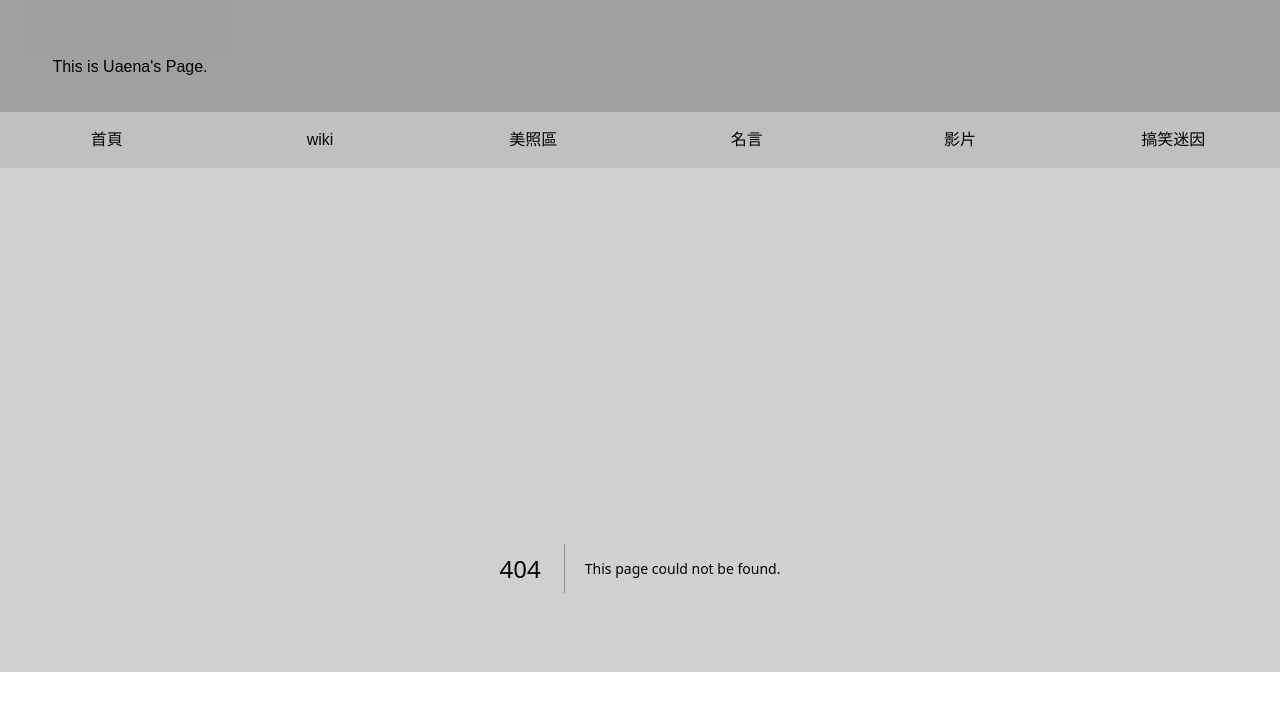
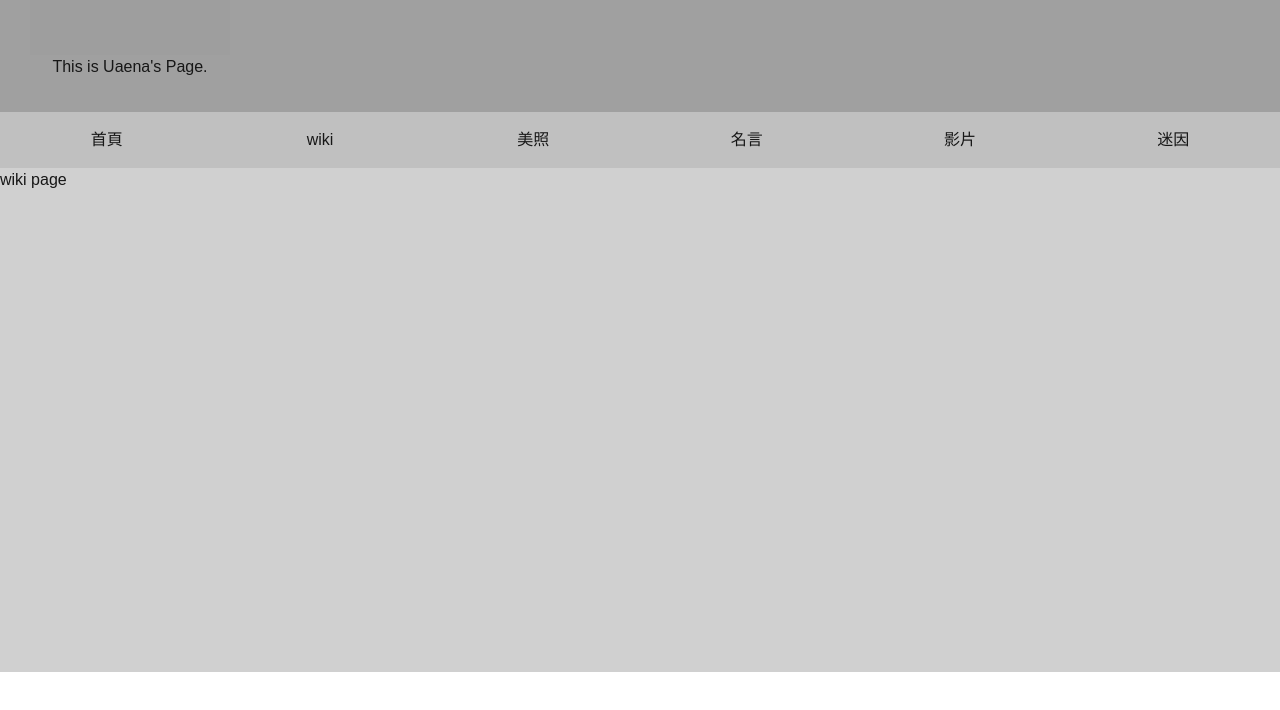
Before and after one commit to SuChenYu0623/Uaena, a Next.js app in the folder my-app/: page /meme in a window 1280 px wide. Before the commit this address had no page. Shown: the part 128-838 px from the top of the page. After the commit the page ends 800 px from the top, so only its background shows below. Built offline with nearby package versions, Linux system fonts and the light colour scheme; grey boxes are pictures that could not be loaded.

Commit message:
refactor: 將路由給解構出來

```diff
--- a/my-app/app/layout.tsx
+++ b/my-app/app/layout.tsx
@@ -18,6 +18,33 @@ export const metadata: Metadata = {
   title: "Create Next App",
   description: "Generated by create next app",
 };
+
+const routes = [
+  {
+    link: '/',
+    name: '首頁'
+  },
+  {
+    link: '/wiki',
+    name: 'wiki'
+  },
+  {
+    link: '/pictures',
+    name: '美照'
+  },
+  {
+    link: '/quote',
+    name: '名言'
+  },
+  {
+    link: '/videos',
+    name: '影片'
+  },
+  {
+    link: '/meme',
+    name: '迷因'
+  }
+]
 
 export default function RootLayout({
   children,
@@ -43,24 +70,14 @@ export default function RootLayout({
           </div>
           <div className="navbar">
             <ul>
-              <li>
-                <a>首頁</a>
-              </li>
-              <li>
-                <a>wiki</a>
-              </li>
-              <li>
-                <a>美照區</a>
-              </li>
-              <li>
-                <a>名言</a>
-              </li>
-              <li>
-                <a>影片</a>
-              </li>
-              <li>
-                <a>搞笑迷因</a>
-              </li>
+              {routes.map(route => {
+                const { link, name } = route;
+                return (
+                  <li>
+                    <a href={link}>{name}</a>
+                  </li>
+                )
+              })}
             </ul>
           </div>
           <div className="main-content">
--- /dev/null
+++ b/my-app/app/meme/page.tsx
@@ -0,0 +1,7 @@
+export default function Home() {
+  return (
+      <div>
+        <div>wiki page</div>
+      </div>
+  );
+}
--- /dev/null
+++ b/my-app/app/pictures/page.tsx
@@ -0,0 +1,7 @@
+export default function Home() {
+  return (
+      <div>
+        <div>pictures page</div>
+      </div>
+  );
+}
--- /dev/null
+++ b/my-app/app/quote/page.tsx
@@ -0,0 +1,7 @@
+export default function Home() {
+  return (
+      <div>
+        <div>wiki page</div>
+      </div>
+  );
+}
--- /dev/null
+++ b/my-app/app/videos/page.tsx
@@ -0,0 +1,7 @@
+export default function Home() {
+  return (
+      <div>
+        <div>wiki page</div>
+      </div>
+  );
+}
--- /dev/null
+++ b/my-app/app/wiki/page.tsx
@@ -0,0 +1,7 @@
+export default function Home() {
+  return (
+      <div>
+        <div>wiki page</div>
+      </div>
+  );
+}
```
